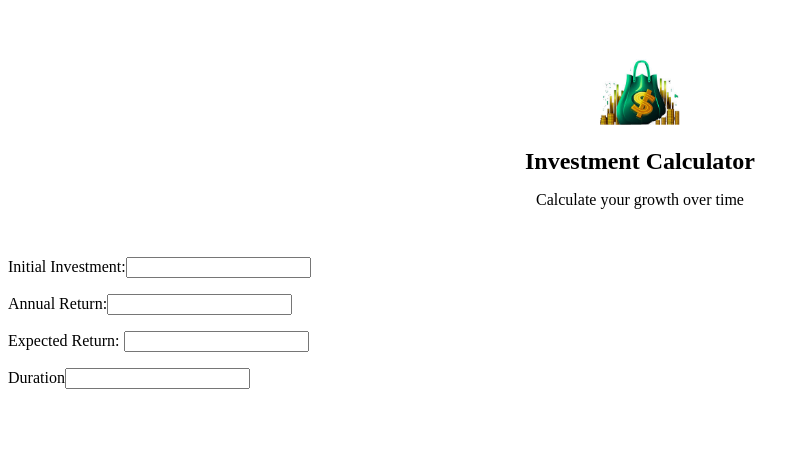
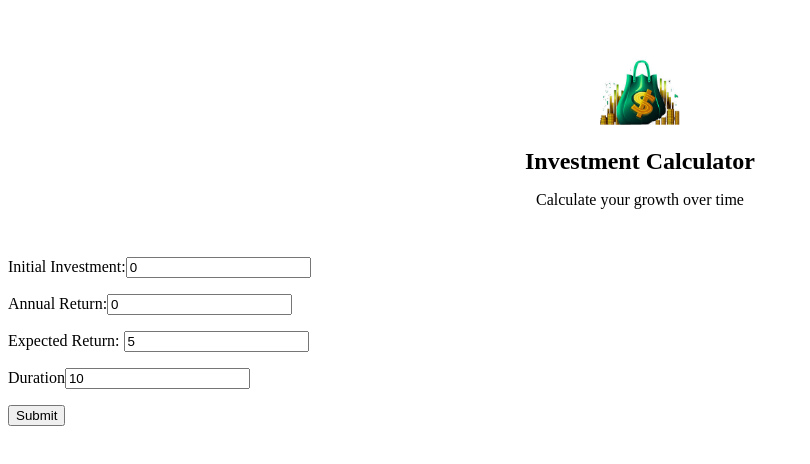
Before and after one commit to Hemanathan-C/AngularProject, an Angular app in the folder investment-calculator/: page / in a window 1280 px wide. Shown: the top 464 px of the page, without its empty margins (0-810 px from the left). Built offline with nearby package versions, Linux system fonts and the light colour scheme.

Commit message:
added ngmodel and ngsubmit

```diff
--- a/investment-calculator/src/app/app.component.ts
+++ b/investment-calculator/src/app/app.component.ts
@@ -1,14 +1,34 @@
 import { Component } from '@angular/core';
-import { RouterOutlet } from '@angular/router';
 import { HeaderComponent } from './header/header.component';
 import { UserInputComponent } from './user-input/user-input.component';
 
 @Component({
   selector: 'app-root',
-  imports: [RouterOutlet,HeaderComponent,UserInputComponent],
+  imports: [HeaderComponent,UserInputComponent],
   templateUrl: './app.component.html',
   styleUrl: './app.component.css'
 })
 export class AppComponent {
   title = 'Investment Calculator';
+  calculateInvestmentResults(data: {initialInvestment:number, annualInvestment:number, expectedReturn:number, duration:number}) {
+    const {initialInvestment, annualInvestment, expectedReturn, duration} = data;
+    const annualData = []
+    let investmentValue = initialInvestment;
+
+    for (let i = 0; i < duration; i++) {
+      const year = i+1;
+      const interestEarnedInYear = investmentValue * (expectedReturn / 100);
+      investmentValue += interestEarnedInYear + annualInvestment;
+      const totalInterest = investmentValue - annualInvestment * year - initialInvestment;
+      annualData.push({
+        year: year,
+        interest: interestEarnedInYear,
+        valueEndOfYear: investmentValue,
+        annualInvestment: annualInvestment,
+        totalInterest: totalInterest,
+        totalAmountInvested: initialInvestment + annualInvestment * year,
+      });
+    }
+    return annualData;
+  }
 }
--- a/investment-calculator/src/app/user-input/user-input.component.html
+++ b/investment-calculator/src/app/user-input/user-input.component.html
@@ -1,22 +1,39 @@
-<form>
+<form (ngSubmit)="onSubmit()">
     <div class="input-group">
         <p>
             <label for="initial-investment">Initial Investment:</label>
-            <input id="initial-investment" type="number"/>
+            <input
+                id="initial-investment"
+                name="initial-investment"
+                type="number"
+                [(ngModel)]="enteredInitialInvestment"/>
         </p>
         <p>
             <label for="initial-investment">Annual Return:</label>
-            <input id="initial-investment" type="number"/>
+            <input
+                id="initial-investment"
+                name="initial-investment"
+                type="number"
+                [(ngModel)]="enteredAnnualReturn"/>
         </p>
     </div>
     <div class="input-group">
         <p>
             <label for="expected-return">Expected Return: </label>
-            <input id="expected-return" type="number"/>
+            <input
+                id="expected-return"
+                name="expected-return"
+                type="number"
+                [(ngModel)]="enteredExpectedReturn"/>
         </p>
         <p>
             <label for="Duration">Duration</label>
-            <input id="Duration" type="number"/>
+            <input
+                id="Duration"
+                name="Duration"
+                type="number"
+                [(ngModel)]="enteredDuration"/>
         </p>
     </div>
+    <button>Submit</button>
 </form>
--- a/investment-calculator/src/app/user-input/user-input.component.ts
+++ b/investment-calculator/src/app/user-input/user-input.component.ts
@@ -1,11 +1,22 @@
 import { Component } from '@angular/core';
+import { FormsModule } from '@angular/forms';
 
 @Component({
   selector: 'app-user-input',
-  imports: [],
+  imports: [FormsModule],
   templateUrl: './user-input.component.html',
   styleUrl: './user-input.component.css'
 })
 export class UserInputComponent {
+  enteredInitialInvestment = '0';
+  enteredAnnualReturn = '0';
+  enteredExpectedReturn = '5';
+  enteredDuration = '10';
 
+  onSubmit() {
+    console.log('Initial Investment:', this.enteredInitialInvestment);
+    console.log('Annual Return:', this.enteredAnnualReturn);
+    console.log('Expected Return:', this.enteredExpectedReturn);
+    console.log('Duration:', this.enteredDuration);
+  }
 }
```
